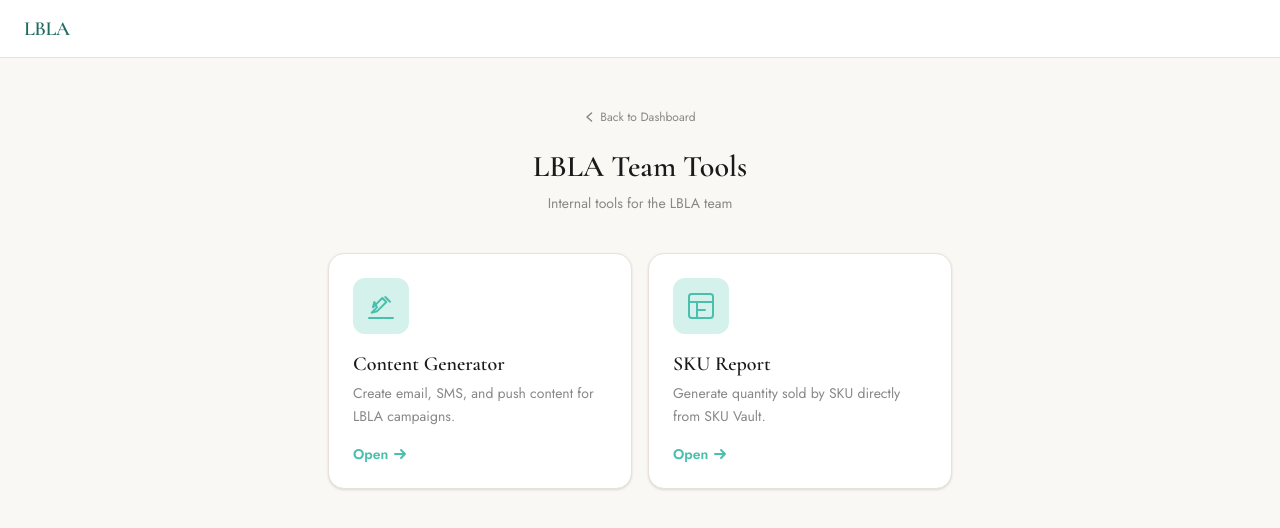
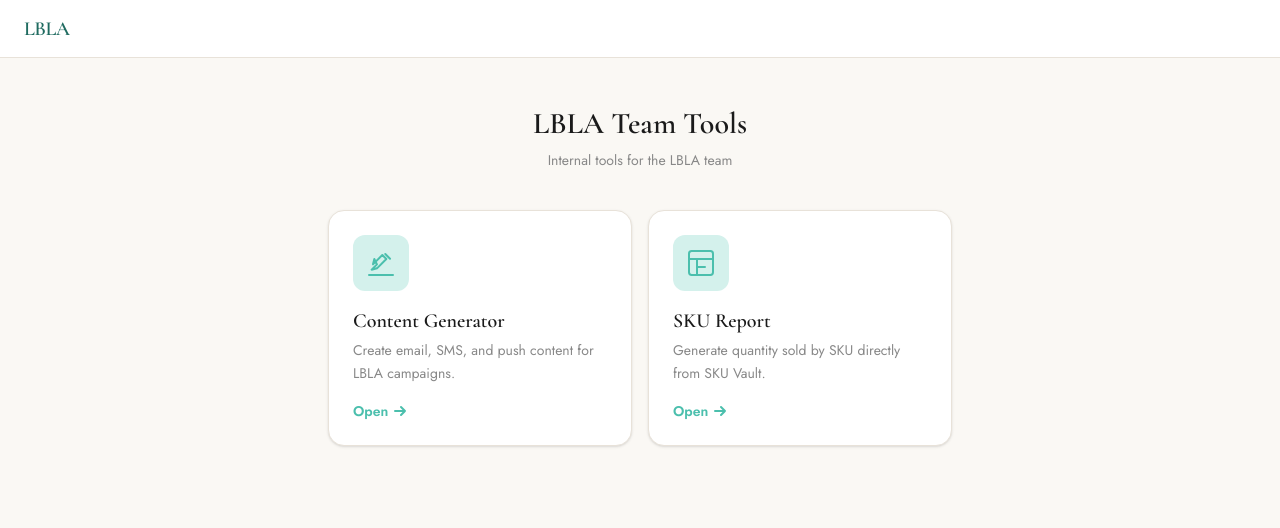
Before and after one commit to theoakagency/store-signal, a Next.js app: page /lbla in a window 1280 px wide. Shown: the top 528 px of the page. Built offline with nearby package versions, Linux system fonts and the light colour scheme.

Commit message:
LBLA: remove Back to Dashboard link from landing page
Co-Authored-By: Claude Sonnet 4.6 <noreply@anthropic.com>

```diff
--- a/app/lbla/page.tsx
+++ b/app/lbla/page.tsx
@@ -36,16 +36,7 @@ export default function LblaHome() {
     <div className="mx-auto max-w-2xl px-4 py-12 sm:px-6">
       {/* Header */}
       <div className="mb-10 text-center">
-        <Link
-          href="/dashboard"
-          className="mb-6 inline-flex items-center gap-1 text-xs text-ink-3 hover:text-ink-2 transition"
-        >
-          <svg className="h-3 w-3" viewBox="0 0 12 12" fill="none" stroke="currentColor" strokeWidth="1.5">
-            <path d="M7.5 2L3 6l4.5 4" strokeLinecap="round" strokeLinejoin="round" />
-          </svg>
-          Back to Dashboard
-        </Link>
-        <h1 className="font-display text-3xl font-semibold text-ink">LBLA Team Tools</h1>
+<h1 className="font-display text-3xl font-semibold text-ink">LBLA Team Tools</h1>
         <p className="mt-2 text-sm text-ink-3">Internal tools for the LBLA team</p>
       </div>
 
```
